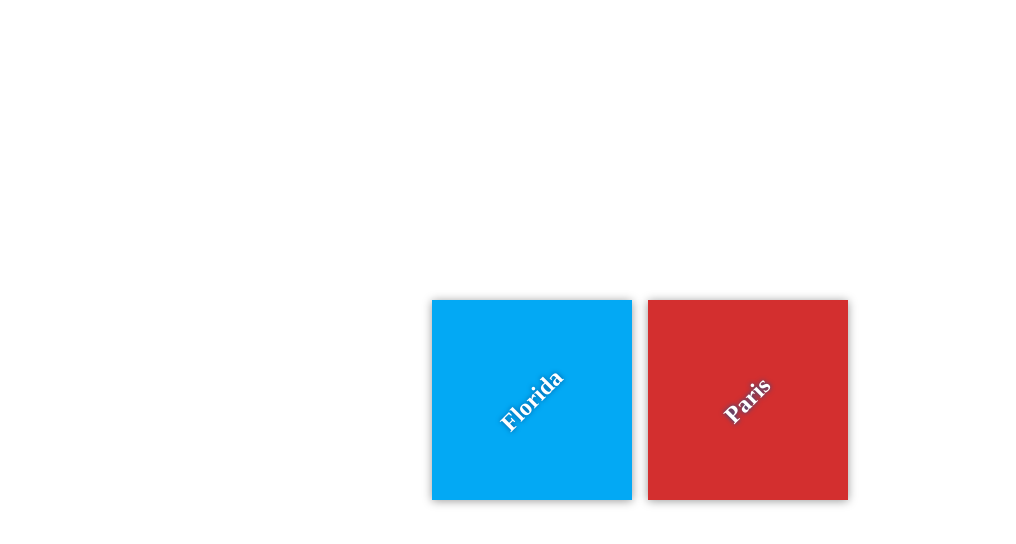
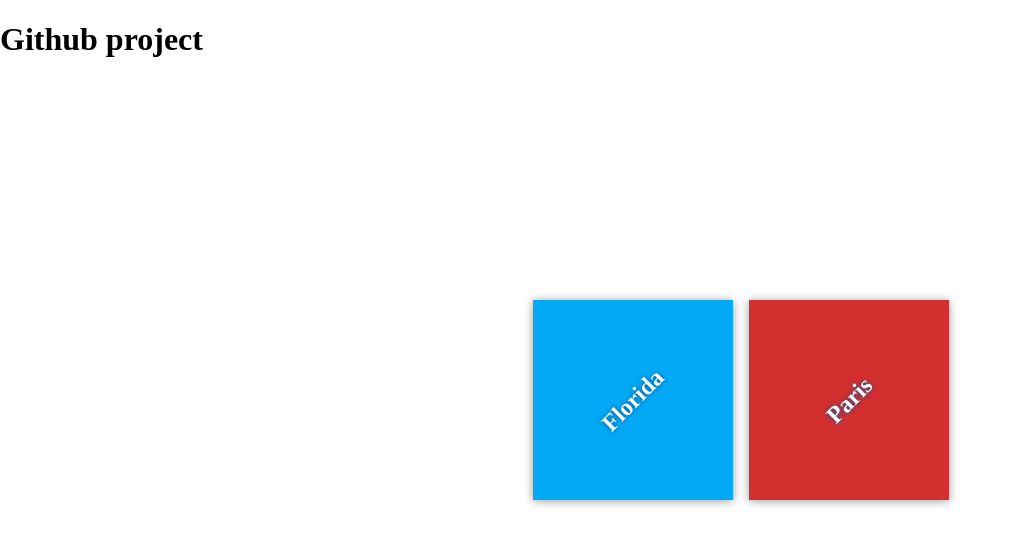
Before and after one commit to EonViljoen/my-travel-plans, a plain HTML site: page index.html in a window 1280 px wide. Shown: the whole page, without its empty margins (0-1016 px from the left). Drawn offline with Linux system fonts and the light colour scheme.

Commit message:
added heading

```diff
--- a/index.html
+++ b/index.html
@@ -7,6 +7,9 @@
     <link rel="stylesheet" href="css/app.css">
 </head>
 <body>
+ <header>
+        <h1>Github project</h1>
+    </header>
 
     <div class="container">
         <div class="destination-container">
```
